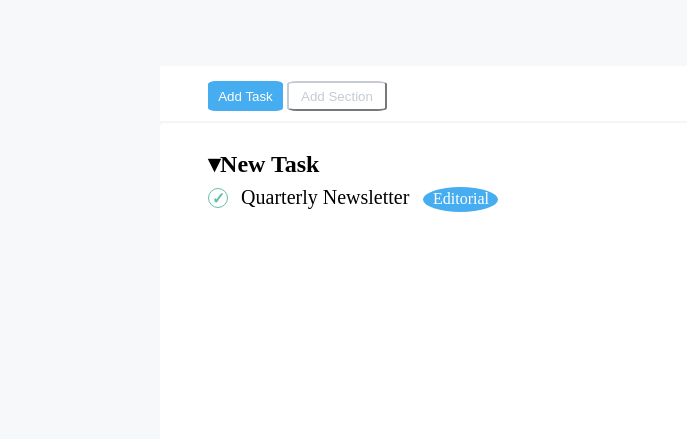
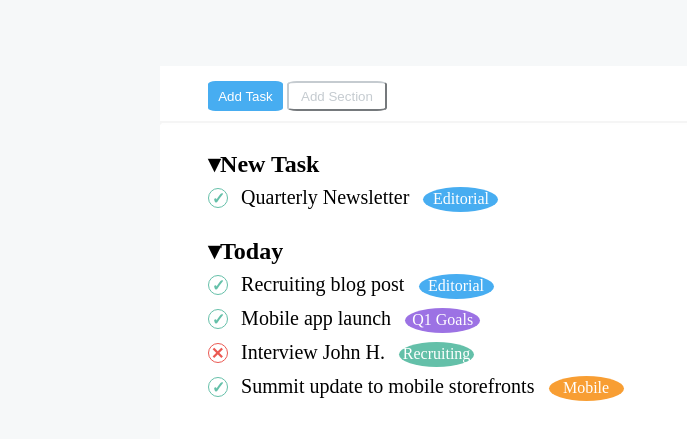
Before and after one commit to benjamin-scalari/html-css-toboolist, a plain HTML site: page index.html in a window 1280 px wide. Shown: the part 109-548 px from the top of the page, without its empty margins (0-687 px from the left). Drawn offline with Linux system fonts and the light colour scheme.

Commit message:
aggiunta news

```diff
--- a/assets/css/style.css
+++ b/assets/css/style.css
@@ -75,7 +75,8 @@ header h1{
   font-size: 150%;
 }
 
-.circle{
+/* stile categorie */
+.circle-1{
   width: 20px;
   height: 20px;
   color: rgb(101, 192, 169);
@@ -89,8 +90,26 @@ header h1{
   display: inline-block;
 }
 
+.circle-2{
+  width: 20px;
+  height: 20px;
+  color: rgb(235, 89, 82);
+  border-color: rgb(235, 89, 82);
+  border-top: 1px solid;
+  border-left: 1px solid;
+  border-right: 1px solid;
+  border-bottom: 1px solid;
+  border-radius: 50%;
+  margin-top: 10px;
+  display: inline-block;
+}
+
 .tick{
   margin-left: 15%;
+}
+
+.tail{
+  margin-left: 10%;
 }
 
 .tasks{
@@ -101,7 +120,6 @@ header h1{
 .highlighted-text{
   display: inline-block;
   margin-left: 1%;
-  background-color: rgb(71, 173, 241);
   color: white;
   width: 75px;
   height: 25px;
@@ -109,3 +127,20 @@ header h1{
   padding-top: 3px;
   border-radius: 50%;
 }
+
+.color-1{
+  background-color: rgb(71, 173, 241);
+}
+
+.color-2{
+  background-color: rgb(156, 114, 228);
+}
+
+.color-3{
+  background-color: rgb(100, 192, 169);
+}
+
+.color-4{
+  background-color: rgb(248, 158, 51);
+}
+/* /stile categorie */
--- a/index.html
+++ b/index.html
@@ -39,13 +39,15 @@
       <hr id="line">
 
       <div class="container">
+
+        <!-- task -->
         <p>
           <strong>
             &#9662;New Task
           </strong>
         </p>
 
-          <div class="circle">
+          <div class="circle-1">
             <span class="tick">
               <strong>
                 &#10003;
@@ -57,9 +59,92 @@
             Quarterly Newsletter
           </span>
 
-          <div class="highlighted-text">
+          <div class="highlighted-text color-1">
             Editorial
           </div>
+        <!-- /task -->
+
+        <!-- news -->
+        <p>
+          <strong>
+            &#9662;Today
+          </strong>
+        </p>
+
+          <div class="circle-1">
+            <span class="tick">
+              <strong>
+                &#10003;
+              </strong>
+            </span>
+          </div>
+
+          <span class="tasks">
+            Recruiting blog post
+          </span>
+
+          <div class="highlighted-text color-1">
+            Editorial
+          </div>
+
+          <br>
+
+          <div class="circle-1">
+            <span class="tick">
+              <strong>
+                &#10003;
+              </strong>
+            </span>
+          </div>
+
+          <span class="tasks">
+            Mobile app launch
+          </span>
+
+          <div class="highlighted-text color-2">
+            Q1 Goals
+          </div>
+
+          <br>
+
+          <div class="circle-2">
+            <span class="tail">
+              <strong>
+                &#10005;
+              </strong>
+            </span>
+          </div>
+
+          <span class="tasks">
+            Interview John H.
+          </span>
+
+          <div class="highlighted-text color-3">
+            Recruiting
+          </div>
+
+          <br>
+
+          <div class="circle-1">
+            <span class="tick">
+              <strong>
+                &#10003;
+              </strong>
+            </span>
+          </div>
+
+          <span class="tasks">
+            Summit update to mobile storefronts
+          </span>
+
+          <div class="highlighted-text color-4">
+            Mobile
+          </div>
+          <!-- /news -->
+
+          <br>
+
+
 
       </div>
 
@@ -69,5 +154,5 @@
 
 </body>
 </html>
-<!-- &#11198; x-->
+<!-- &#10005; x-->
 <!-- &#10003; v-->
```
